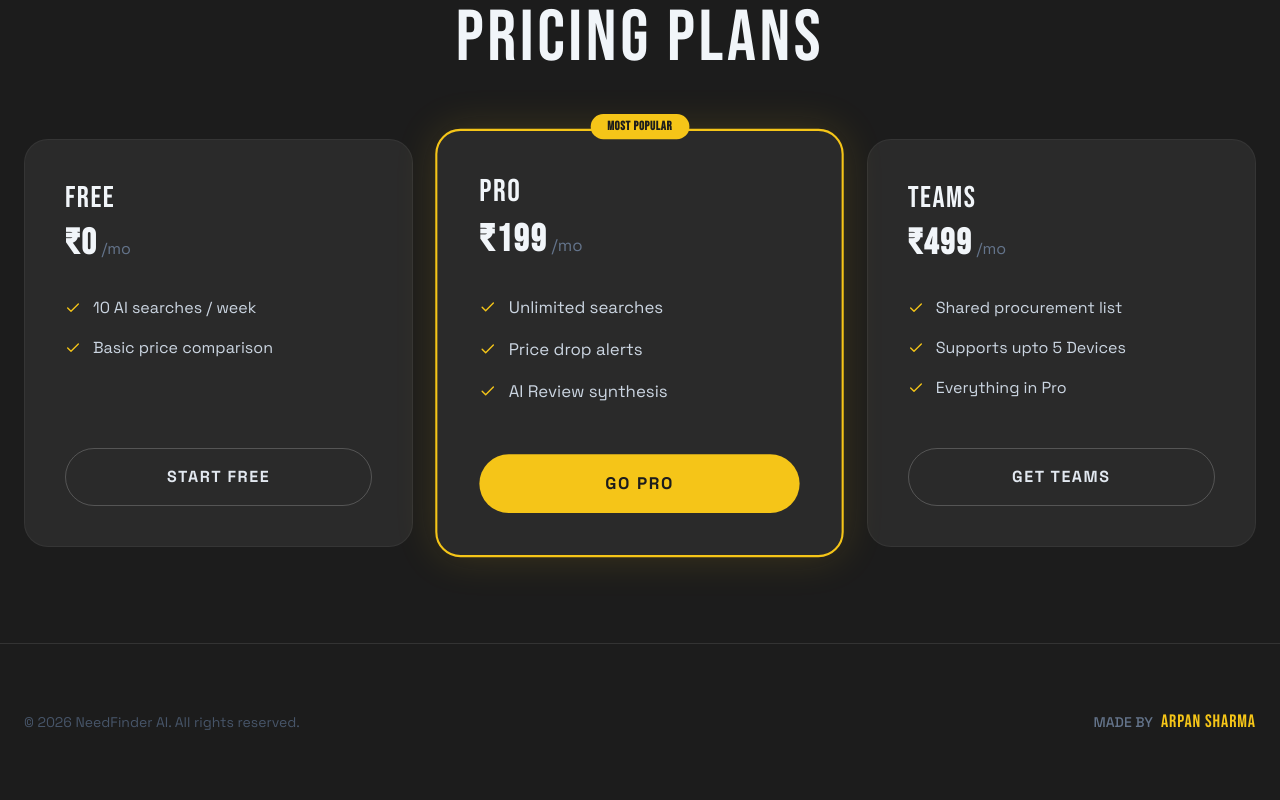
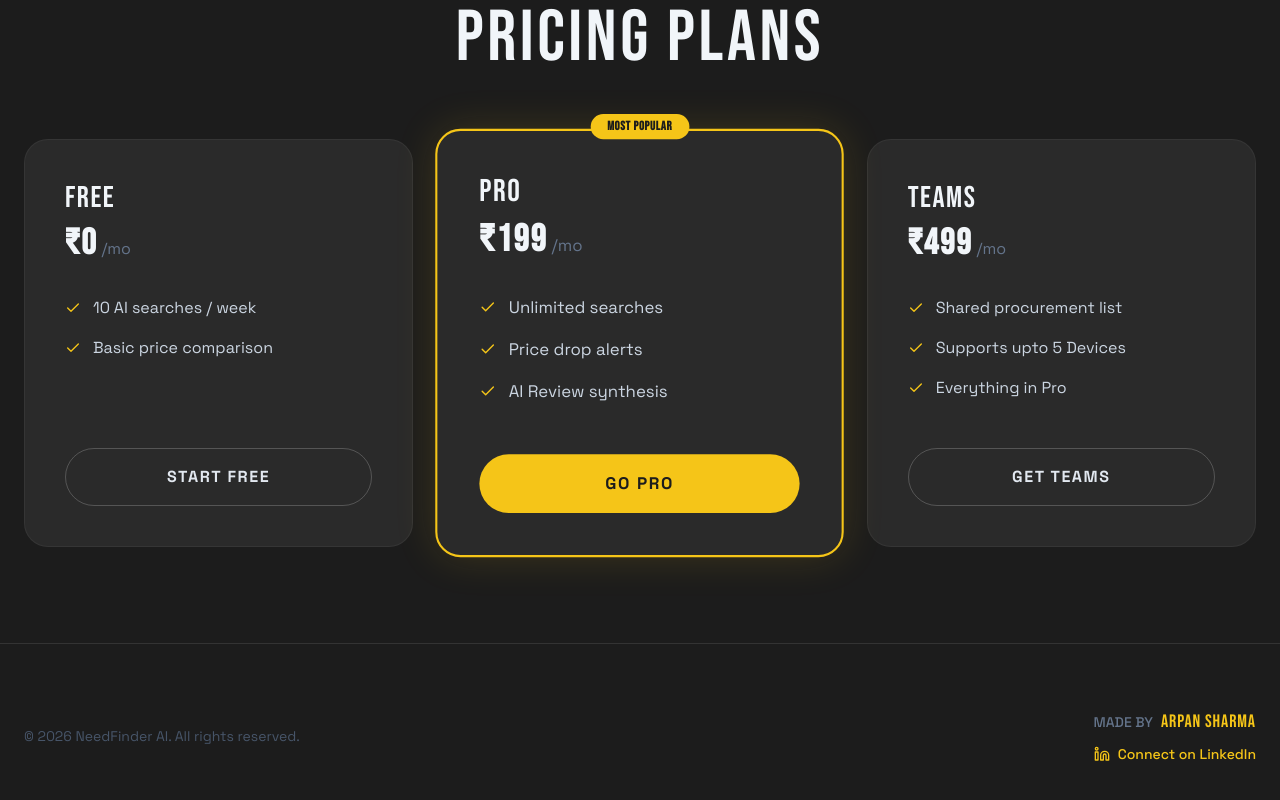
Before and after one commit to Arpansharma7/needfinder, a Next.js app: page / in a window 1280 px wide. Shown: the part 2208-3008 px from the top of the page. Built offline with nearby package versions, Linux system fonts and the light colour scheme; no server answers.

Commit message:
Update page.tsx

```diff
--- a/src/app/page.tsx
+++ b/src/app/page.tsx
@@ -1,7 +1,7 @@
 /* eslint-disable @typescript-eslint/no-explicit-any */
 "use client";
 import { useEffect, useState } from "react";
-
+import { Linkedin } from "lucide-react";
 import { createClient } from "@/utils/supabase/client";
 import Navbar from "@/components/Navbar";
 import Hero from "@/components/Hero";
@@ -203,9 +203,22 @@ export default function Home() {
       <footer className="bg-background-dark border-t border-white/10 py-16">
         <div className="max-w-7xl mx-auto px-6 flex flex-col md:flex-row justify-between items-center gap-6">
           <p className="text-slate-600 text-sm">© 2026 NeedFinder AI. All rights reserved.</p>
-          <div className="flex items-center gap-2 text-slate-500 text-sm font-medium">
-            MADE BY <span className="text-primary headline-font text-lg tracking-widest">ARPAN SHARMA</span>
-          </div>
+            <div className="flex flex-col items-center md:items-end text-slate-500 text-sm font-medium">
+              <div className="flex items-center gap-2">
+                MADE BY <span className="text-primary headline-font text-lg tracking-widest">ARPAN SHARMA</span>
+              </div>
+
+              <a
+                href="https://www.linkedin.com/in/arpan-sharma-b2a353272/"
+                target="_blank"
+                rel="noopener noreferrer"
+                className="mt-2 flex items-center gap-2 text-primary hover:underline text-sm"
+              >
+                <Linkedin size={16} />
+                Connect on LinkedIn
+              </a>
+            </div>
+
         </div>
       </footer>
     </main>
```
